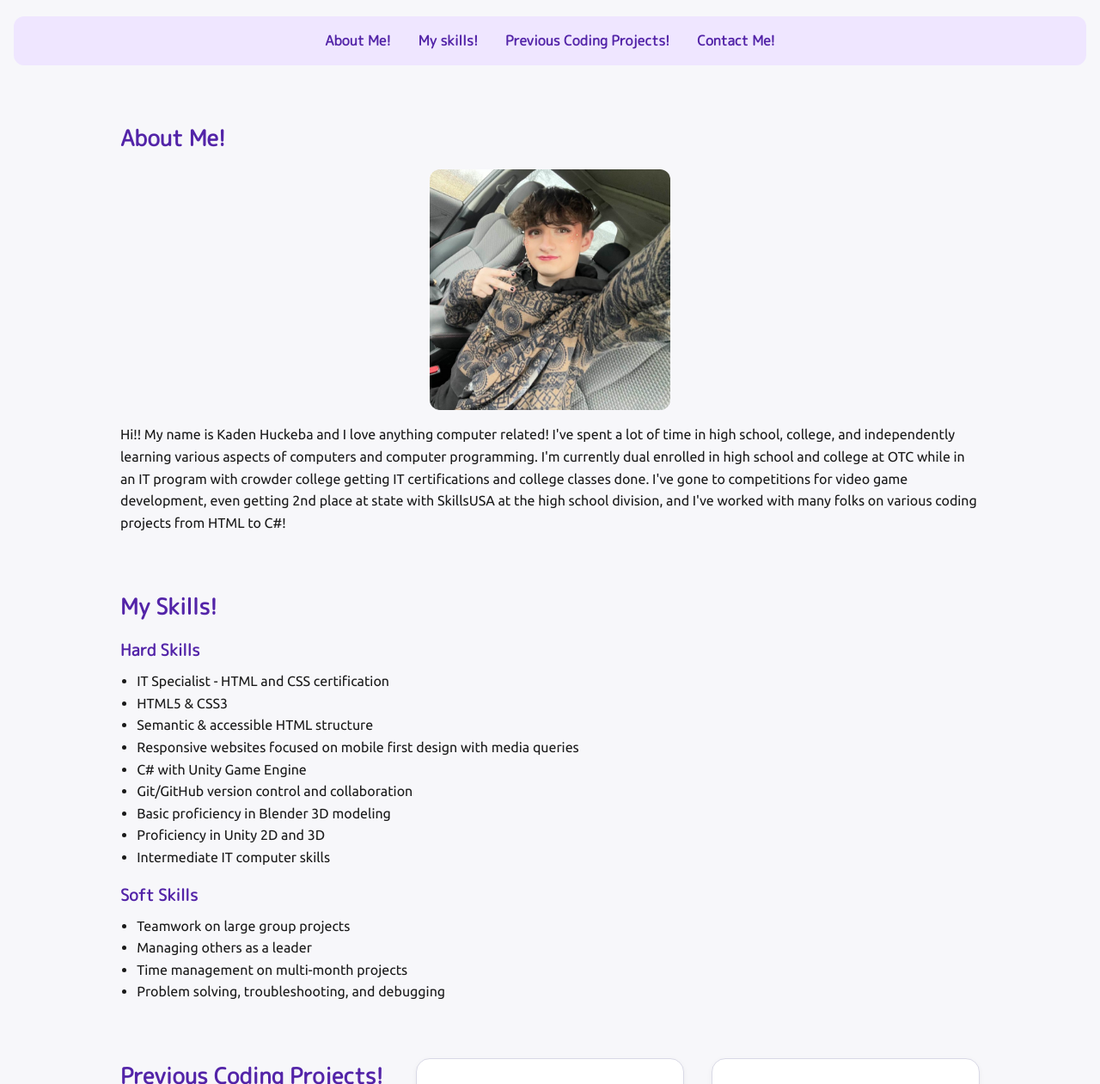
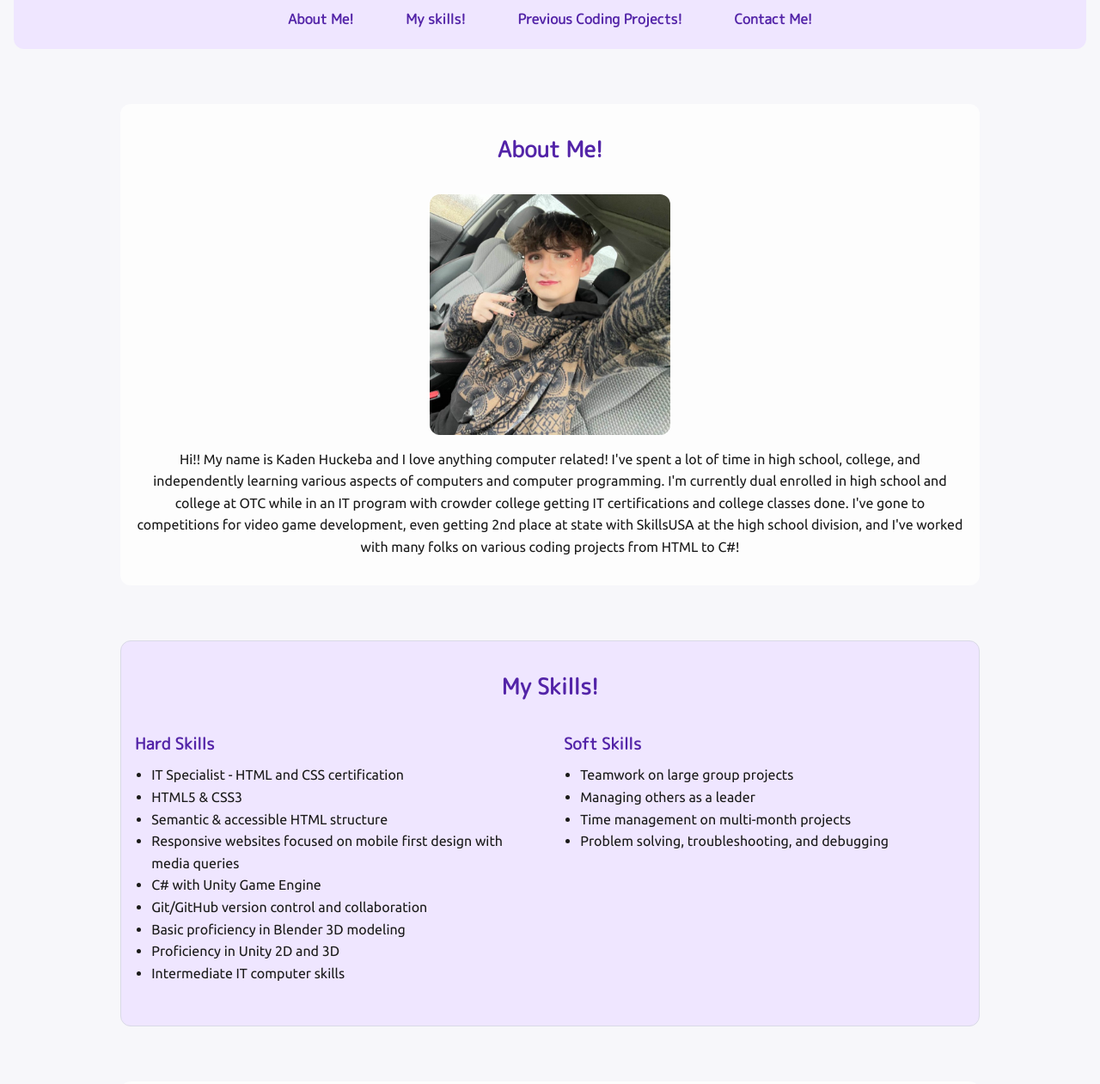
Before and after one commit to HK4den/HK4den.github.io, a plain HTML site: page index.html in a window 1280 px wide. Shown: the part 185-1446 px from the top of the page at 86% size. Drawn offline with Linux system fonts and the light colour scheme; a web font is replaced by a local one.

Commit message:
Finished up css/html

```diff
--- a/css/styles.css
+++ b/css/styles.css
@@ -1,9 +1,9 @@
 /* CSS that affects the whole page */
 
 .m-plus-rounded-1c-regular {
-  font-family: "M PLUS Rounded 1c", sans-serif;
-  font-weight: 400;
-  font-style: normal;
+    font-family: "M PLUS Rounded 1c", sans-serif;
+    font-weight: 400;
+    font-style: normal;
 }
 
 * {
@@ -24,7 +24,14 @@ body {
     padding: 0 1rem;
 }
 
-/* Colors that go all over and other variables */
+a:hover,
+a:focus-visible {
+    background-color:#e0ceff;
+    border-radius: 6px;
+    transition: background-color 0.15s ease, color 0.15s ease;
+}
+
+/* Colors that go all over and other variables for sizes */
 
 :root {
     --accent: #7b3fe4;
@@ -45,7 +52,7 @@ body {
 
 header {
     text-align: center;
-    padding: var(--space-xl) var(--space-m) var(--space-l);
+    padding: var(--space-l) var(--space-m) var(--space-l);
 }
 
 header h1 {
@@ -59,29 +66,40 @@ header h2 {
     font-family: "M PLUS Rounded 1c", sans-serif;
     font-size: 1.2rem;
     color: var(--accent);
+    text-decoration: underline;
 }
 
 /* CSS affecting the nav*/
 
 nav {
     display: flex;
+    flex-direction: column;
+    align-items: center;
     justify-content: center;
-    gap: var(--space-m);
+    gap: var(--space-s);
     background-color: var(--accent-light);
     padding: var(--space-m);
     border-radius: 12px;
-    margin-bottom: var(--space-xl);
+    margin: 0 auto var(--space-xl);
+    max-width: 480px;
 }
+
+
 
 nav a {
     text-decoration: none;
     color: var(--accent-dark);
     font-family: "M PLUS Rounded 1c", sans-serif;
     font-weight: 600;
+    padding: 0.3rem 0.9rem;
+    border-radius: 1000px;
+    text-align: center;
 }
+
 
 nav a:hover {
     color: var(--accent);
+    text-decoration: underline;
 }
 
 
@@ -94,6 +112,19 @@ main {
 
 section {
     margin-bottom: var(--space-xl);
+    padding: var(--space-l) var(--space-m);
+    border-radius: 12px;
+}
+
+/* Sections that are odd have diff backgroujnds */
+section:nth-of-type(odd) {
+    background-color: #ffffffbe;
+}
+
+/* Sections that are even have diff backgrounds */
+section:nth-of-type(even) {
+    background-color: var(--accent-light);
+    border: 1px solid var(--border);
 }
 
 section h2 {
@@ -101,6 +132,7 @@ section h2 {
     font-size: 1.6rem;
     color: var(--accent-dark);
     margin-bottom: var(--space-m);
+    text-align: center;
 }
 
 /* CSS affecting the about me*/
@@ -111,6 +143,14 @@ section h2 {
     display: block;
     margin: var(--space-m) auto;
     border-radius: 12px;
+    opacity: 0;
+    animation: fadeIn 2s forwards;
+}
+
+@keyframes fadeIn {
+    to {
+        opacity: 1;
+    }
 }
 
 /* CSS affecting the skills area*/
@@ -127,6 +167,17 @@ section h2 {
     margin-bottom: var(--space-m);
 }
 
+.skills-columns {
+    display: flex;
+    flex-direction: column;
+    gap: var(--space-l);
+}
+
+.skills-column ul {
+    margin-left: 1.2rem;
+    margin-bottom: var(--space-m);
+}
+
 /* CSS affecting the articles/projects*/
 
 .projectarticles {
@@ -135,7 +186,13 @@ section h2 {
     border-radius: 16px;
     padding: var(--space-m);
     margin-bottom: var(--space-l);
-    box-shadow: 0 2px 6px rgba(0,0,0,0.05);
+    box-shadow: 0 2px 6px rgba(0, 0, 0, 0.05);
+    transition: transform 0.15s ease, box-shadow 0.15s ease;
+}
+
+.projectarticles:hover {
+    transform: translateY(-4px);
+    box-shadow: 0 6px 18px rgba(0, 0, 0, 0.12);
 }
 
 .projectarticles img {
@@ -190,8 +247,10 @@ footer {
 /* Tablet */
 @media (min-width: 768px) {
     nav {
+        flex-direction: row;
         gap: var(--space-l);
         padding: var(--space-m) var(--space-l);
+        max-width: none;
     }
 
     .projectarticles {
@@ -216,6 +275,35 @@ footer {
     }
 
     header h2 {
-        font-size: 1.4rem;
+        font-size: 1.5rem;
     }
+
+     nav {
+        position: sticky;
+        top: 0;
+        z-index: 10;
+    }
+
+    #about {
+        display: flex;
+        flex-direction: column;
+        align-items: center;
+    }
+
+    #about img {
+        margin-bottom: var(--space-m);
+    }
+
+    #about p {
+        text-align: center;
+    }
+
+    .skills-columns {
+        flex-direction: row;
+    }
+
+    .skills-column {
+        flex: 1;
+    }
+
 }
--- a/index.html
+++ b/index.html
@@ -42,6 +42,9 @@
 
         <section id="skills"> <!--skills I got-->
             <h2>My Skills!</h2>
+
+    <div class="skills-columns">
+        <div class="skills-column">
             <h3>Hard Skills</h3>
             <ul>
                 <li>IT Specialist - HTML and CSS certification</li>
@@ -54,6 +57,9 @@
                 <li>Proficiency in Unity 2D and 3D</li>
                 <li>Intermediate IT computer skills</li>
             </ul>
+        </div>
+
+        <div class="skills-column">
             <h3>Soft Skills</h3>
             <ul>
                 <li>Teamwork on large group projects</li>
@@ -61,12 +67,15 @@
                 <li>Time management on multi-month projects</li>
                 <li>Problem solving, troubleshooting, and debugging</li>
             </ul>
+        </div>
+    </div>
         </section>
 
         <section id="projects"> <!--coding projects of mine-->
-            <h2>
-                Previous Coding Projects!
-            </h2>
+            <article class="projectarticles intro-article">
+            <h2>Previous Coding Projects</h2>
+            <p>Here's a collection of the projects I've worked on that showcase my skills in HTML/CSS, and then an extra project at the end of my video game which shows skills in many different things even past coding. Each project helps showcase different skills that I have learned!</p>
+        </article>
             <article class="projectarticles">
                 <h3>Pawfect Petcare</h3>
                 <img src="images/pets.png" alt="The website for pawfect petcare" fetchpriority="low">
```
